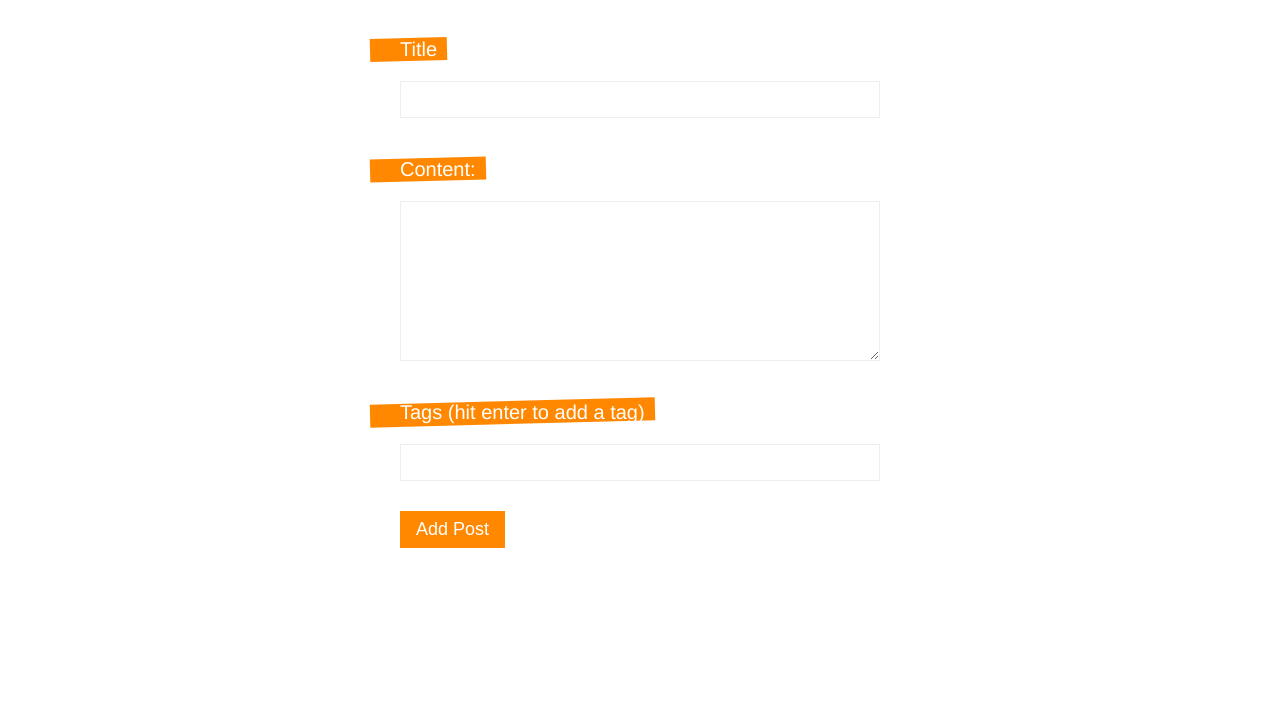
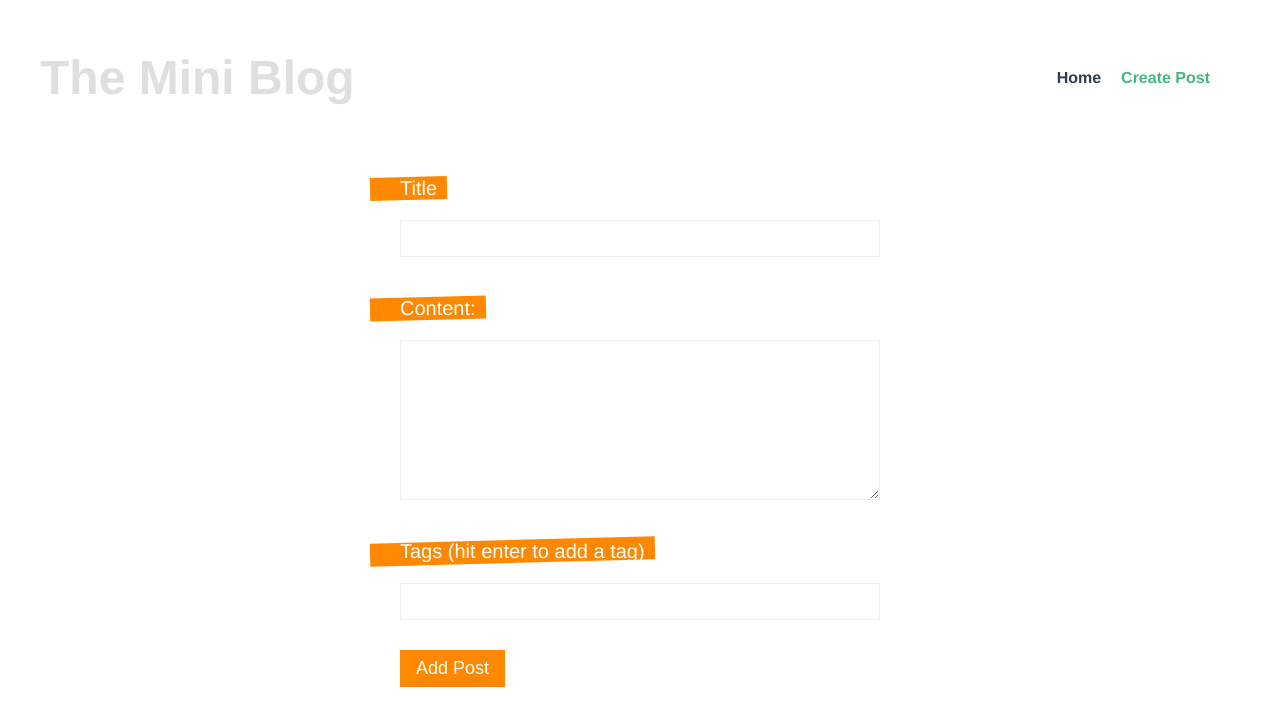
Before and after one commit to a-ahrens/mini_blog_firebase_version, a Vue app: page /create in a window 1280 px wide. Shown: the top 726 px of the page. Built offline with nearby package versions, Linux system fonts and the light colour scheme.

Commit message:
Learned how to create an instance of a route and router using the useRoute and useRouter functions. Implemented an example of each.

```diff
--- a/data/db.json
+++ b/data/db.json
@@ -28,6 +28,14 @@
         "json-server"
       ],
       "id": 3
+    },
+    {
+      "title": "Test",
+      "body": "News",
+      "tags": [
+        "dev"
+      ],
+      "id": 4
     }
   ]
 }
--- a/src/App.vue
+++ b/src/App.vue
@@ -1,7 +1,16 @@
 <template>
+  <NavBar />
   <router-view/>
 </template>
 
+<script>
+import NavBar from './components/NavBar.vue'
+
+export default {
+  components: { NavBar }
+}
+
+</script>
 <style>
 #app {
   font-family: Avenir, Helvetica, Arial, sans-serif;
--- /dev/null
+++ b/src/components/NavBar.vue
@@ -0,0 +1,39 @@
+<template>
+  <header>
+    <h1>The Mini Blog</h1>
+    <nav>
+        <router-link :to="{ name: 'Home' }">Home</router-link>
+        <router-link :to="{ name: 'Create' }">Create Post</router-link>
+    </nav>
+  </header>
+</template>
+
+<script>
+export default {
+
+}
+</script>
+
+<style>
+  header {
+    display: flex;
+    justify-content: space-between;
+    align-items: center;
+    max-width: 1200px;
+    margin: 0 auto;
+    padding: 10px;
+  }
+  header h1 {
+    color: #dfdfdf;
+    font-size: 48px;
+  }
+  header a {
+    color: #bbb;
+    text-decoration: none;
+    margin-left: 20px;
+  }
+  header a.router-link-active {
+    color: #444;
+    font-weight: bold;
+  }
+</style>
--- a/src/views/Create.vue
+++ b/src/views/Create.vue
@@ -21,12 +21,17 @@
 
 <script>
 import { ref } from 'vue'
+//useRouter is a function from the vue router package which returns a router instance
+import { useRouter } from 'vue-router'
+
 export default {
     setup() {
         const title = ref('')
         const body = ref('')
         const tag = ref('')
         const tags = ref([])
+
+        const router = useRouter()
 
         const handleKeydown = () => {
             if(!tags.value.includes(tag.value)) {
@@ -48,6 +53,8 @@
                     headers: { 'Content-Type': 'application/json' },
                     body: JSON.stringify(post)
                 })
+
+                router.push({ name: 'Home' })
         }
 
 
--- a/src/views/Details.vue
+++ b/src/views/Details.vue
@@ -13,15 +13,27 @@
 import getPost from '../composables/getPost.js'
 import Spinner from '../components/Spinner.vue'
 
+//import the useRoute function from vue-router package
+//creates a route instance that
+import { useRoute } from 'vue-router'
+
 export default {
     props: ['id'],
     components: { Spinner },
     setup(props) {
-        const { post, error, load } = getPost(props.id)
+      const route = useRoute()
 
-        load()
+      //this sends a request to the JSON-Server for a specific post
+          //we pass in the props of this component to make the request
+      //const { post, error, load } = getPost(props.id)
 
-        return { post, error}
+      //we can also use the route instance and directly access data inside the route params
+        //here, we are pulling a parameter with the name id from the route
+      const { post, error, load } = getPost(route.params.id)
+
+      load()
+
+      return { post, error}
     }
 }
 </script>
```
